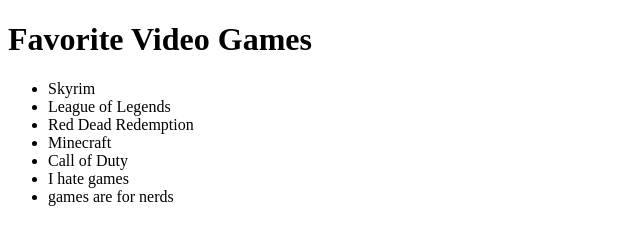
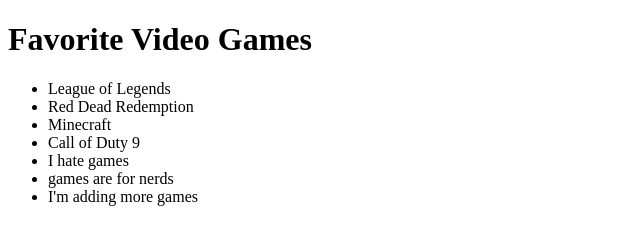
Before and after one commit to dkatina/dual-test, a plain HTML site: page index.html in a window 1280 px wide. Shown: the whole page, without its empty margins (0-640 px from the left). Drawn offline with Linux system fonts and the light colour scheme.

Commit message:
made some changes

```diff
--- a/index.html
+++ b/index.html
@@ -8,13 +8,13 @@
 <body>
     <h1>Favorite Video Games</h1>
     <ul>
-        <li>Skyrim</li>
         <li>League of Legends</li>
         <li>Red Dead Redemption</li>
         <li>Minecraft</li>
-        <li>Call of Duty</li>
+        <li>Call of Duty 9</li>
         <li>I hate games</li>
         <li>games are for nerds</li>
+        <li>I'm adding more games</li>
     </ul>
 </body>
 </html>
```
